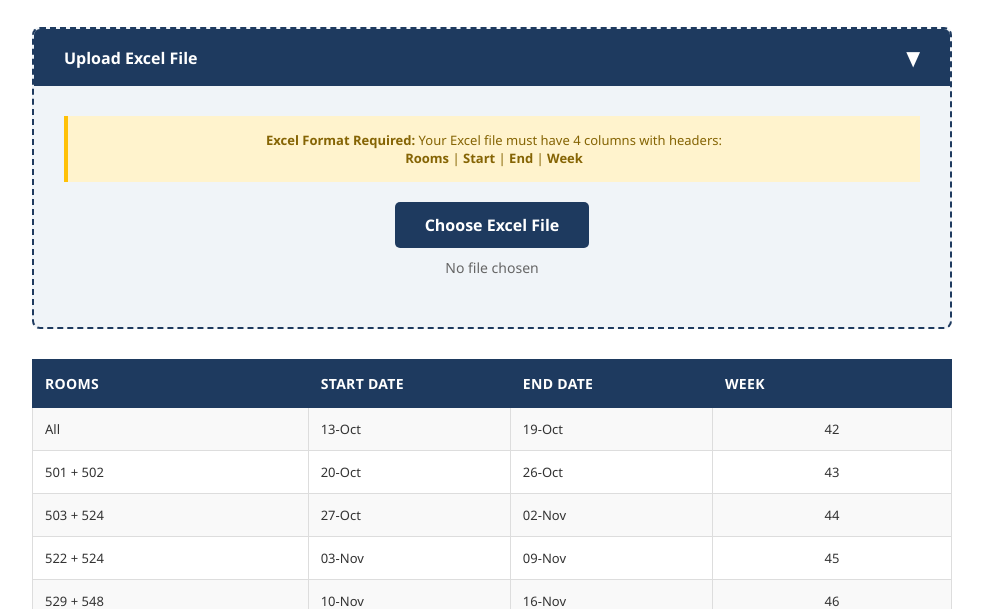
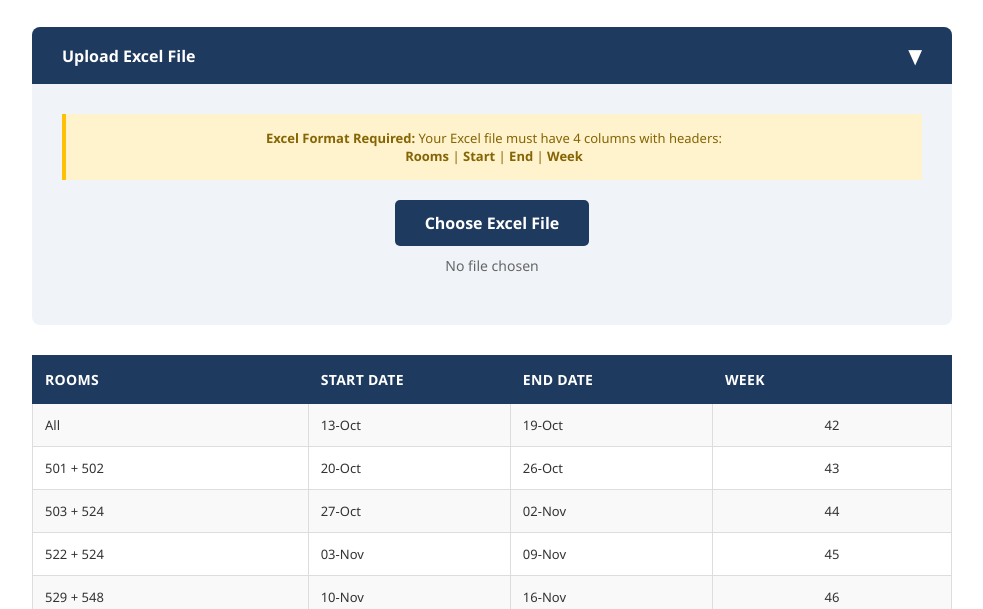
Before and after one commit to Felix723/KitchenMemberOfTheMonth, a plain HTML site: page src/main/resources/schedule.html in a window 1280 px wide. Shown: the part 191-800 px from the top of the page, without its empty margins (148-1131 px from the left). Drawn offline with Linux system fonts and the light colour scheme.

Commit message:
remove dashed line around upload button

```diff
--- a/src/main/resources/schedule.html
+++ b/src/main/resources/schedule.html
@@ -46,7 +46,6 @@
 
         .upload-section {
             background-color: #f0f4f8;
-            border: 2px dashed #1e3a5f;
             border-radius: 8px;
             margin-bottom: 30px;
             overflow: hidden;
```
